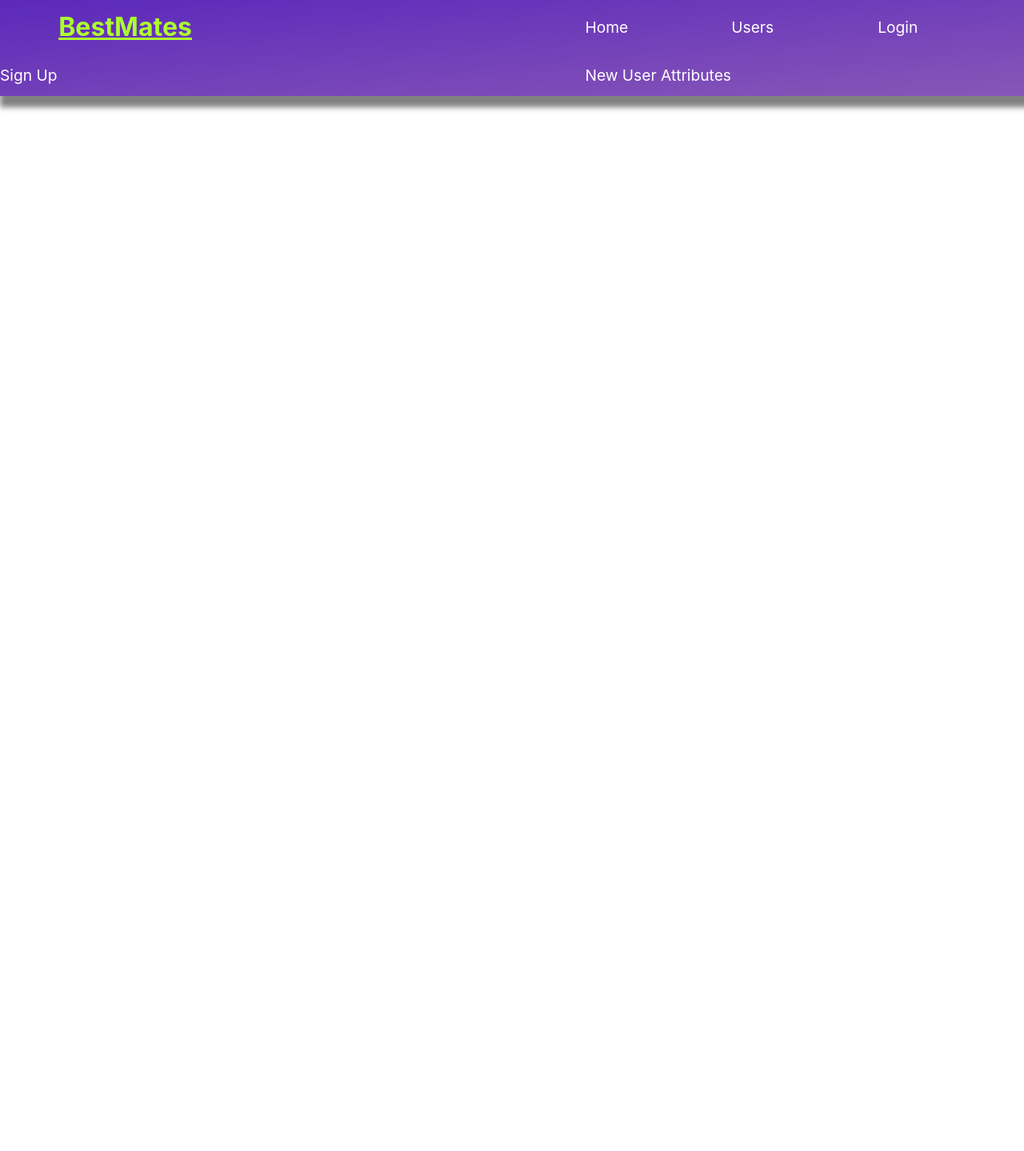
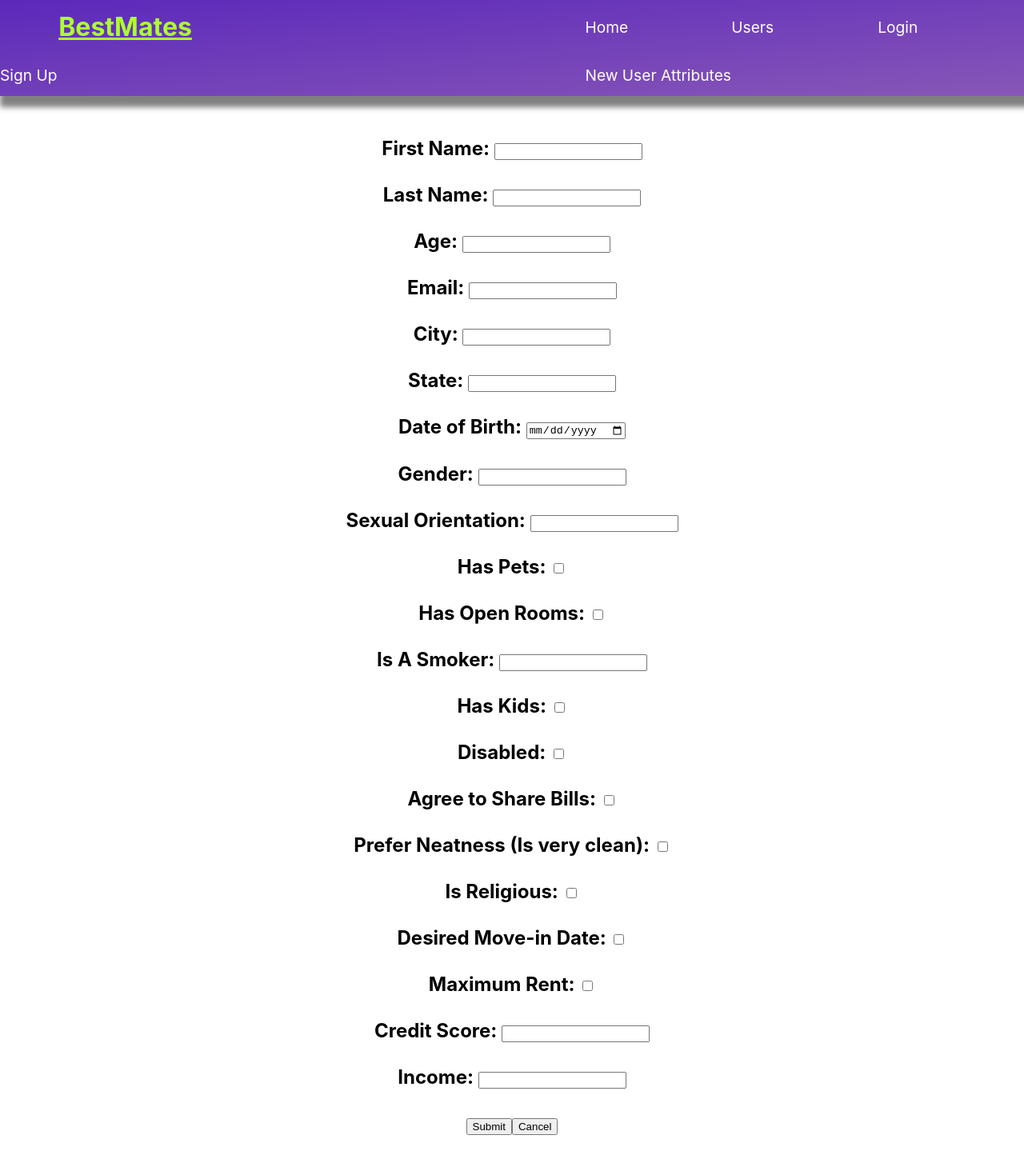
Before and after one commit to sreeves07/BestMates-Frontend, a React (Create React App) app: page /new in a window 1280 px wide. Shown: the whole page at 80% size. Before the commit the page ends 800 px from the top, so only its background shows below. Built offline with nearby package versions, Linux system fonts and the light colour scheme; no server answers.

Commit message:
renamed NewUserAttributes Page to New and the component to NewForm

```diff
--- a/src/App.js
+++ b/src/App.js
@@ -8,7 +8,7 @@ import Index from "./Pages/Index";
 import FourOFour from "./Pages/FourOFour";
 // import SignIn from './Pages/SignIn';
 // import SignUp from './Pages/SignUp';
-import NewUserAttributes from './Pages/NewUserAttributes';
+import New from './Pages/New';
 import "./App.css";
 
 function App() {
@@ -20,7 +20,7 @@ function App() {
             <Route path="/" element={<Home />} />
             {/* <Route path="/signin" element={<SignIn />} />
             <Route path="/signup" element={<SignUp />} /> */}
-            <Route path="/new-user-attributes" element={<NewUserAttributes />} />
+            <Route path="/new" element={<New />} />
             <Route path="/users/:id/edit" element={<EditUser />} />
             <Route path="/users" element={<Index />} />
             <Route path="/users/:id" element={<Show />} />
--- a/src/Components/NewUserAttributesForm.js
+++ b/src/Components/NewForm.js
@@ -42,10 +42,10 @@ function NewUserAttributesForm() {
 // AXIOS CALL 1 -  make an axios call to backend to be able to post info re new user from form
 const addNewUser = (user)
   axios
-  .post(`${API}/users`, user)
+  .post(`${API}/user`, user)
   .then(
     () => {
-      navigate(`/users`);
+      navigate(`/user`);
     },
     (error) => console.error(error)
   )
@@ -119,7 +119,7 @@ const addNewUser = (user)
   return (
     <div>
       <form onSubmit={(e) => handleSubmit(e)}>
-          <label for="firstName">First Name: </label>
+          <label htmlFor="firstName">First Name: </label>
           <input
                 className='firstName'
                 id="First_Name"
@@ -130,7 +130,7 @@ const addNewUser = (user)
                 required
                 /><br/><br/>
 
-          <label for="lastName">Last Name: </label>
+          <label htmlFor="lastName">Last Name: </label>
           <input
                 className='lastName'
                 id="Last_Name"
@@ -140,7 +140,7 @@ const addNewUser = (user)
                 value={input}
                 /><br/><br/>
 
-          <label for="age">Age: </label>
+          <label htmlFor="age">Age: </label>
           <input
                 className='age'
                 id="Age"
@@ -150,7 +150,7 @@ const addNewUser = (user)
                 value={input}
                 /><br/><br/>
 
-          <label for="email">Email: </label>
+          <label htmlFor="email">Email: </label>
           <input
                 className='email'
                 id="Email"
@@ -160,7 +160,7 @@ const addNewUser = (user)
                 value={input}
                 /><br/><br/>
 
-          <label for="city">City: </label>
+          <label htmlFor="city">City: </label>
           <input
                 className='city'
                 id="City"
@@ -170,7 +170,7 @@ const addNewUser = (user)
                 value={input}
                 /><br/><br/>
 
-          <label for="state">State: </label>
+          <label htmlFor="state">State: </label>
           <input
                 className='state'
                 id="state"
@@ -181,7 +181,7 @@ const addNewUser = (user)
                 /><br/><br/>
 
 
-          <label for="birthday">Date of Birth: </label>
+          <label htmlFor="birthday">Date of Birth: </label>
           <input
                 className='birthday'
                 id="Birthday"
@@ -191,7 +191,7 @@ const addNewUser = (user)
                 value={input}
                 /><br/><br/>
 
-          <label for="gender">Gender: </label>
+          <label htmlFor="gender">Gender: </label>
           <input
                 className='gender'
                 id="gender"
@@ -201,7 +201,7 @@ const addNewUser = (user)
                 value={input}
                 /><br/><br/>
 
-          <label for="sexualOrientation">Sexual Orientation: </label>
+          <label htmlFor="sexualOrientation">Sexual Orientation: </label>
           <input
                 className='sexualOrientation'
                 id="sexualOrientation"
@@ -213,7 +213,7 @@ const addNewUser = (user)
 
           {/* Checkboxes - Boolean Values */}
 
-          <label for="hasPets">Has Pets: </label>
+          <label htmlFor="hasPets">Has Pets: </label>
           <input
                 className='hasPets'
                 id="Has_Pets"
@@ -223,7 +223,7 @@ const addNewUser = (user)
                 checked={user.Has_Pets}
                 /><br/><br/>
 
-          <label for="hasOpenRooms">Has Open Rooms: </label>
+          <label htmlFor="hasOpenRooms">Has Open Rooms: </label>
           <input
                 className='hasOpenRooms'
                 id="Has_Open_Rooms"
@@ -236,7 +236,7 @@ const addNewUser = (user)
 
 
 
-          <label for="isSmoker">Is A Smoker: </label>
+          <label htmlFor="isSmoker">Is A Smoker: </label>
           <input
                 className='isSmoker'
                 id="is_Smoker"
@@ -247,7 +247,7 @@ const addNewUser = (user)
                 checked={user.Is_Smoker}
                 /><br/><br/>
 
-          <label for="hasKids">Has Kids: </label>
+          <label htmlFor="hasKids">Has Kids: </label>
           <input
                 className='hasKids'
                 id="Has_Kids"
@@ -258,7 +258,7 @@ const addNewUser = (user)
                 checked={user.Has_Kids}
                 /><br/><br/>
 
-          <label for="disabled">Disabled: </label>
+          <label htmlFor="disabled">Disabled: </label>
           <input
                 className='disabled'
                 id="Is_Disabled"
@@ -270,7 +270,7 @@ const addNewUser = (user)
                 /><br/><br/>
 
 
-          <label for="isSharingBills">Agree to Share Bills: </label>
+          <label htmlFor="isSharingBills">Agree to Share Bills: </label>
           <input
                 className='isSharingBills'
                 id="Is_Sharing_bills"
@@ -281,7 +281,7 @@ const addNewUser = (user)
                 /><br/><br/>
 
 
-          <label for="isNeat">Prefer Neatness (Is very clean): </label>
+          <label htmlFor="isNeat">Prefer Neatness (Is very clean): </label>
           <input
                 className='isNeat'
                 id="Is_Neat"
@@ -292,7 +292,7 @@ const addNewUser = (user)
                 /><br/><br/>
 
 
-          <label for="isReligious">Is Religious: </label>
+          <label htmlFor="isReligious">Is Religious: </label>
           <input
                 className='isReligious'
                 id="Is_Religious:"
@@ -302,7 +302,7 @@ const addNewUser = (user)
                 value={input}
                 /><br/><br/>
 
-          <label for="moveInDate">Desired Move-in Date: </label>
+          <label htmlFor="moveInDate">Desired Move-in Date: </label>
           <input
                 className='moveInDate'
                 id="Move_In_Date"
@@ -312,7 +312,7 @@ const addNewUser = (user)
                 value={input}
                 /><br/><br/>
 
-          <label for="maxRent">Maximum Rent: </label>
+          <label htmlFor="maxRent">Maximum Rent: </label>
           <input
                 className='maxRent'
                 id="Max_Rent"
@@ -322,7 +322,7 @@ const addNewUser = (user)
                 value={input}
                 /><br/><br/>
 
-          <label for="creditScore">Credit Score: </label>
+          <label htmlFor="creditScore">Credit Score: </label>
           <input
                 className='creditScore'
                 id="Credit_Score"
@@ -332,7 +332,7 @@ const addNewUser = (user)
             //     value={input}
                 /><br/><br/>
 
-          <label for="income">Income: </label>
+          <label htmlFor="income">Income: </label>
           <input
                 className='income'
                 id="Income"
--- /dev/null
+++ b/src/Pages/New.js
@@ -0,0 +1,13 @@
+import NewForm from "../Components/NewForm";
+
+const New = () => {
+  return (
+    <div className="New">
+      <h2 className="header">
+        <NewForm />
+      </h2>
+    </div>
+  );
+};
+
+export default New;
--- a/src/Pages/NewUserAttributes.js
+++ /dev/null
@@ -1,13 +0,0 @@
-import NewUserAttributesForm from "../Components/NewUserAttributesForm";
-
-const NewUserAttributes = () => {
-  return (
-    <div className="New">
-      <h2 className="header">
-        <NewUserAttributesForm />
-      </h2>
-    </div>
-  );
-};
-
-export default NewUserAttributes;
```
